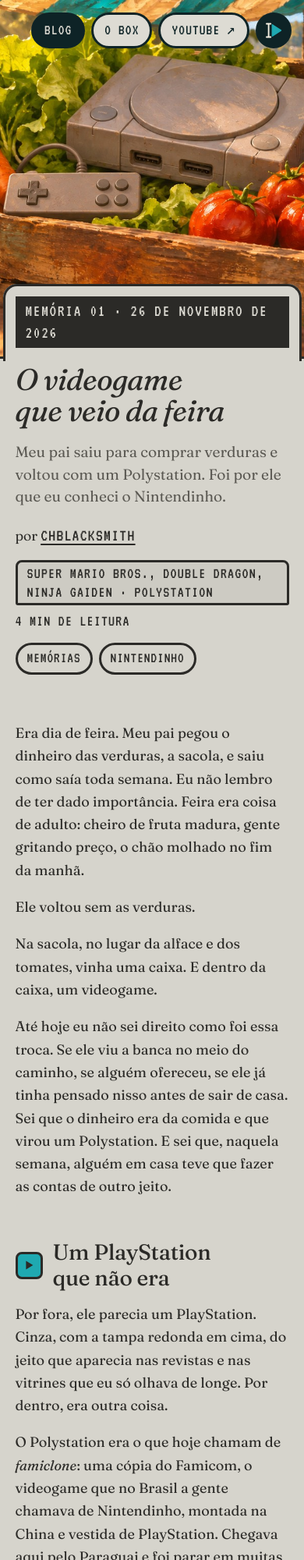
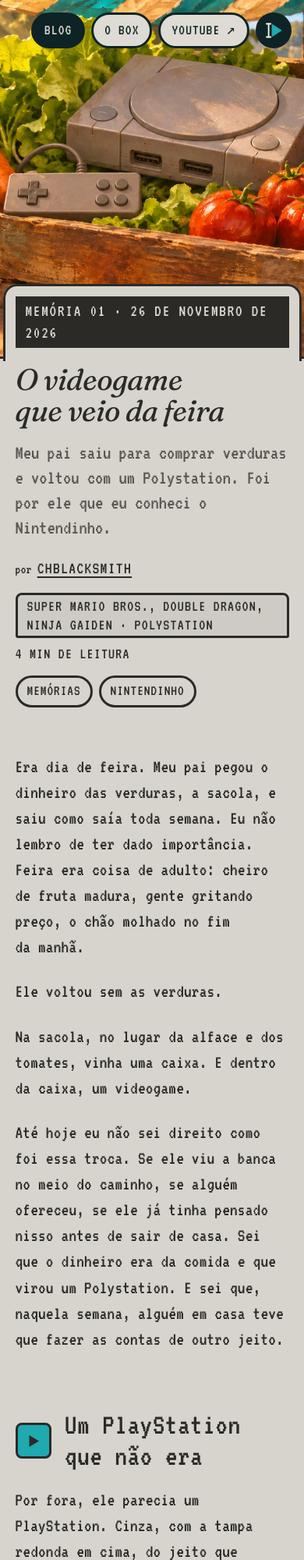
Before and after one commit to carloshallan/typeandplay, an Astro site: page /blog/polystation in a window 390 px wide. Shown: the top 2000 px of the page at 78% size. Built offline with nearby package versions, Linux system fonts and the light colour scheme; Astro itself is replaced by a stand-in of ours.

Commit message:
update new version

```diff
--- a/src/pages/blog/[...slug].astro
+++ b/src/pages/blog/[...slug].astro
@@ -6,6 +6,7 @@ import YouTube from "../../components/YouTube.astro"
 import { categoryUrl, formatDate, getPosts, padNumber, postUrl, type Post } from "../../lib/posts"
 import { SITE } from "../../lib/site"
 import "../../styles/post.css"
+import "../../styles/pixel-trial.css"
 
 export async function getStaticPaths() {
   const posts = await getPosts()
--- a/src/pages/blog/index.astro
+++ b/src/pages/blog/index.astro
@@ -3,6 +3,7 @@ import Base from "../../layouts/Base.astro"
 import BlogShelf from "../../components/BlogShelf.astro"
 import BlogHeaderLead from "../../components/BlogHeaderLead.astro"
 import { getCategories, getPosts } from "../../lib/posts"
+import "../../styles/pixel-trial.css"
 
 const posts = await getPosts()
 ---
--- /dev/null
+++ b/src/styles/pixel-trial.css
@@ -0,0 +1,24 @@
+/* Trial, not committed: every text on the blog pages in the pixel face (VT323).
+   VT323 has a small x-height, so everything is set about 30% larger. */
+body .post,
+body .post *:not(h1),
+body .shelf,
+body .shelf *:not(h1) {
+  font-family: var(--pixel);
+  font-style: normal;
+  font-weight: 400;
+}
+
+body .post-slot-title { font-size: clamp(1.8rem, 3vw, 2.1rem); line-height: 1.05; letter-spacing: 0.02em; }
+body .post-slot-text { font-size: 1.45rem; line-height: 1.2; }
+
+body .post-lede { font-size: clamp(1.6rem, 2.6vw, 1.9rem); line-height: 1.25; }
+
+body .prose { font-size: clamp(1.5rem, 2.2vw, 1.7rem); line-height: 1.38; letter-spacing: 0.01em; }
+body .prose h2 { font-size: 2.4rem; line-height: 1.05; letter-spacing: 0.02em; }
+body .prose h3 { font-size: 1.75rem; }
+body .prose li { line-height: 1.3; }
+body .prose strong { text-decoration: underline; text-decoration-thickness: 2px; text-underline-offset: 3px; }
+body .prose em { background: var(--screen); padding: 0 3px; }
+body .post-nav-title { font-size: 1.5rem; line-height: 1.15; }
+body .button { font-size: 1.45rem; }
```
